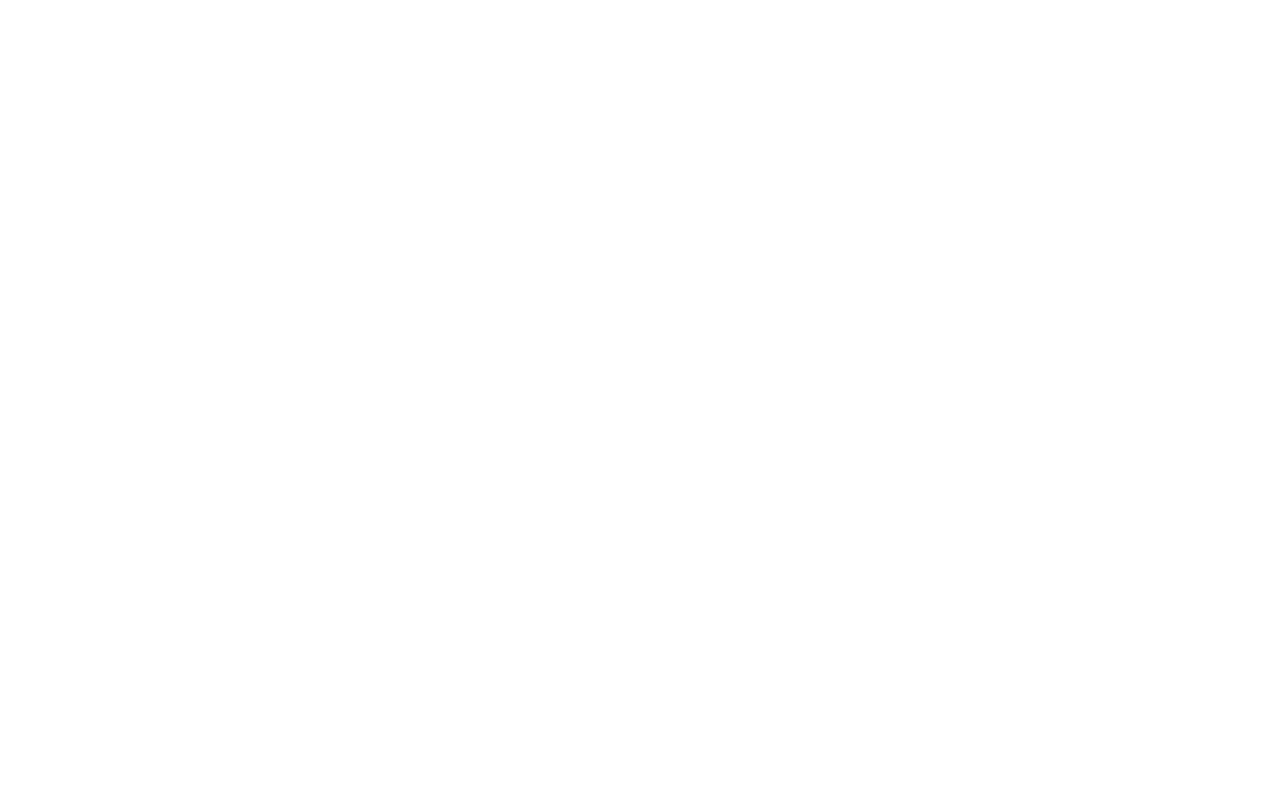
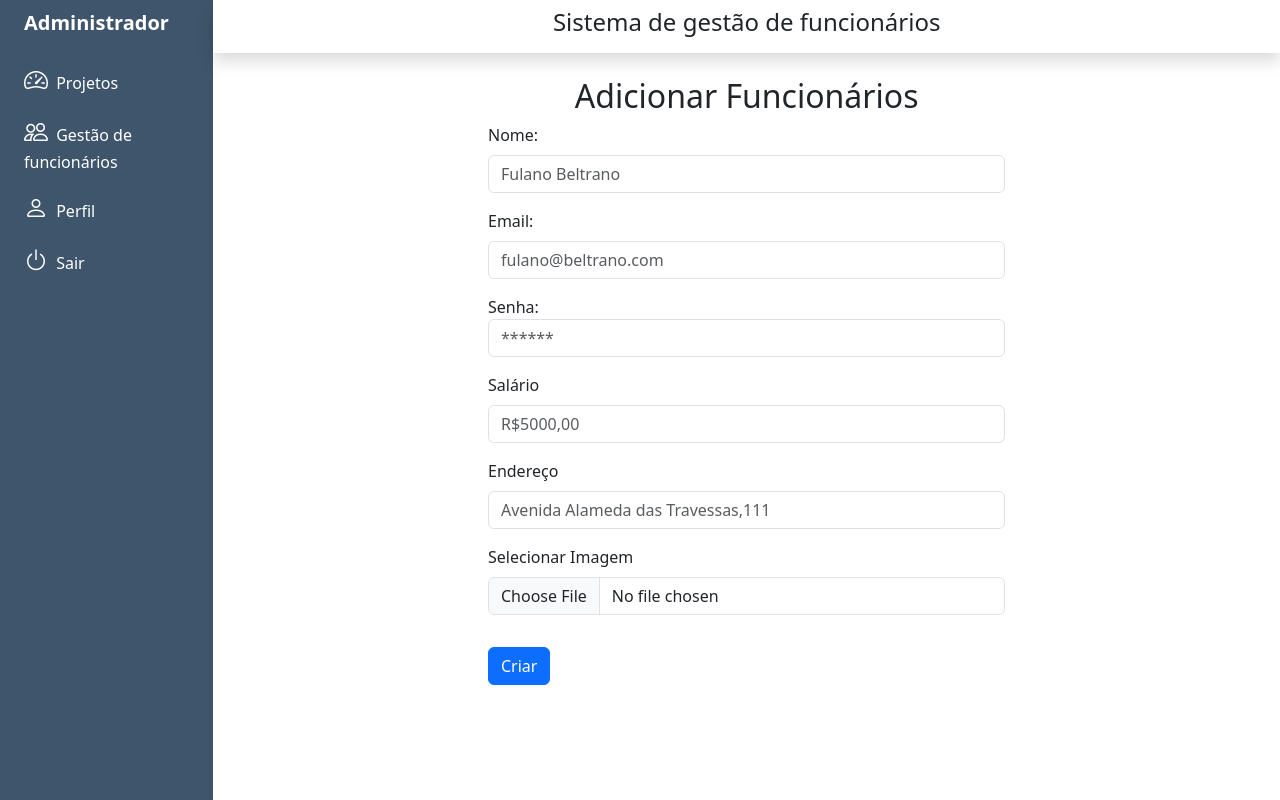
Before and after one commit to Jezebel1990/management-system, a React (Vite) app in the folder frontend/: page /create in a window 1280 px wide. Before the commit this address had no page. Built offline with nearby package versions, Linux system fonts and the light colour scheme.

Commit message:
add employee

```diff
--- /dev/null
+++ b/frontend/src/AddEmployee.jsx
@@ -0,0 +1,82 @@
+/* eslint-disable no-unused-vars */
+ import axios from 'axios';
+ // eslint-disable-next-line no-unused-vars
+ import React, {useState} from 'react';
+import { useNavigate } from 'react-router-dom';
+
+function AddEmployee () {
+    const [data, setData] = useState({
+      name: '',
+      email: '',
+      password: '',
+      address: '',
+      salary: '',
+      image: ''
+    })
+
+const navigate = useNavigate()
+
+const handleSubmit = (event) => {
+  event.preventDefault();
+  const formdata = new FormData();
+  formdata.append("name", data.name);
+  formdata.append("email", data.email);
+  formdata.append("password", data.password);
+  formdata.append("address", data.address);
+  formdata.append("salary", data.salary);
+  formdata.append("image", data.image);
+  axios.post('http://localhost:8081/create',formdata)
+  .then(res => {
+          navigate('/employee')
+  })
+  .catch(err => console.log(err));
+}
+
+  return (
+    <div className='d-flex flex-column align-items-center pt-4'>
+      <h2>Adicionar Funcionários</h2>
+   <form className="row g-3 w-50" onSubmit={handleSubmit}>
+<div className='col-12'>
+  <label htmlFor="inputName" className="form-label">Nome:</label>
+  <input type='text' className='form-control' id='inputName' placeholder='Fulano Beltrano' autoComplete='off'
+  onChange={e => setData({...data, name: e.target.value})}/>
+  </div>
+
+  <div className='col-12'>
+        <label htmlFor='inputEmail4' className='form-label'>Email:</label>
+        <input type="email" className='form-control'id='inputEmail4' placeholder='fulano@beltrano.com' autoComplete='off'
+        onChange={e => setData({...data, email: e.target.value})}/>
+      </div>
+
+ <div className='col-12'>
+      <laberl htmlFor='inputPassword4' className='form-label'>Senha:</laberl>
+      <input type='password' className='form-control' id='inputPassword4' placeholder='******'
+      onChange={e => setData({...data, password: e.target.value})} />
+ </div>
+
+<div className='col-12'>
+   <label htmlFor='inputSalary' className='form-label'>Salário</label>
+   <input type='text' className='form-control' id='inputSalary' placeholder='R$5000,00' autoComplete='off' onChange={e => setData({...data, salary: e.target.value})}/>
+</div>
+
+<div className='col-12'>
+   <label htmlFor='inputAddress' className='form-label'>Endereço</label>
+   <input type='text' className='form-control' id='inputAddress' placeholder='Avenida Alameda das Travessas,111' autoComplete='off'
+   onChange={e => setData({...data, address: e.target.value})} />
+</div>
+
+<div className='col-12 mb-3'>
+   <label className='form-label' htmlFor='inputGroupFile01'>Selecionar Imagem</label>
+   <input type='file' className='form-control' id='inputGroupFile01'
+   onChange={e => setData({...data, image: e.target.files[0]})}/>
+</div>
+
+<div className='col-12'>
+<button type='submit' className='btn btn-primary'>Criar</button>
+</div>
+  </form>
+  </div>
+  );
+}
+
+export default AddEmployee;
--- a/frontend/src/App.jsx
+++ b/frontend/src/App.jsx
@@ -4,12 +4,22 @@
 import Login from './Login'
 import { BrowserRouter, Routes, Route} from 'react-router-dom'
 import Dashboard from './Dashboard'
+import Employee from './Employee'
+import Profile from './Profile'
+import Home from './Home'
+import AddEmployee from './AddEmployee'
 
 function App() {
   return (
       <BrowserRouter>
       <Routes>
-        <Route path='/' element={<Dashboard />}></Route>
+
+        <Route path='/' element={<Dashboard />}>
+        <Route path='' element={< Home />}></Route>
+        <Route path='/employee' element={<Employee />}></Route>
+        <Route path='/profile' element={<Profile />}></Route>
+        <Route path='/create' element={<AddEmployee />}></Route>
+        </Route>
         <Route path='/login' element={<Login />}></Route>
       </Routes>
       </BrowserRouter>
--- a/frontend/src/Dashboard.jsx
+++ b/frontend/src/Dashboard.jsx
@@ -2,6 +2,7 @@
 import React from 'react';
 import 'bootstrap-icons/font/bootstrap-icons.css';
 import './style.css';
+import { Link, Outlet } from 'react-router-dom';
 
 
 function Dashboard() {
@@ -14,19 +15,19 @@
                     <span className="fs-5 fw-bolder d-none d-sm-inline">Administrador</span>
                 </a>
                 <ul className="nav nav-pills flex-column mb-sm-auto mb-0 align-items-center align-items-sm-start" id="menu">
-                    <li className="nav-item">
-                        <a href="#" className="nav-link text-white align-middle px-0">
-                            <i className="fs-4 bi-speedometer"></i> <span className="ms-1 d-none d-sm-inline">Projetos</span>
-                        </a>
+                    <li>
+                        <Link to="/" data-bs-toggle="collapse" className="nav-link text-white align-middle px-0">
+                            <i className="fs-4 bi-speedometer2"></i> <span className="ms-1 d-none d-sm-inline">Projetos</span>
+                        </Link>
                     </li>
 
                     <li>
-                        <a href="#submenu1" data-bs-toggle="collapse" className="nav-link px-0 align-middle text-white">
-                            <i className="fs-4 bi-people"></i> <span className="ms-1 d-none d-sm-inline">Gestão de funcionários</span> </a>
+                        <Link to="/employee" className="nav-link px-0 align-middle text-white">
+                            <i className="fs-4 bi-people"></i> <span className="ms-1 d-none d-sm-inline">Gestão de funcionários</span> </Link>
                             </li>
                     <li>
-                        <a href="#" className="nav-link px-0 align-middle text-white">
-                            <i className="fs-4 bi-person"></i> <span className="ms-1 d-none d-sm-inline">Perfil</span></a>
+                        <Link to="profile" className="nav-link px-0 align-middle text-white">
+                            <i className="fs-4 bi-person"></i> <span className="ms-1 d-none d-sm-inline">Perfil</span></Link>
                     </li>
                     <li>
                         <a href="#" className="nav-link px-0 align-middle text-white">
@@ -35,10 +36,11 @@
                 </ul>
             </div>
         </div>
-        <div className="col py-3">
-           <div>
-
+        <div className="col p-0 m-0">
+           <div className='p-2 d-flex justify-content-center shadow'>
+            <h4>Sistema de gestão de funcionários</h4>
            </div>
+           <Outlet />
         </div>
     </div>
 </div>
--- /dev/null
+++ b/frontend/src/Employee.jsx
@@ -0,0 +1,16 @@
+// eslint-disable-next-line no-unused-vars
+import React from 'react';
+import { Link } from 'react-router-dom';
+
+function Employee() {
+  return (
+    <div className='px-5 py-3'>
+        <div className='d-flex justify-content-center'>
+        <h3>Lista de Funcionários</h3>
+    </div>
+    <Link to="/create" className='btn btn-danger'>Adicionar Funcionários</Link>
+    </div>
+  )
+}
+
+export default Employee
--- /dev/null
+++ b/frontend/src/Home.jsx
@@ -0,0 +1,57 @@
+// eslint-disable-next-line no-unused-vars
+import React from 'react'
+
+function Home() {
+  return (
+    <div>
+    <div className='p-3 d-flex justify-content-around mt-3'>
+      <div className='px-3 pt-2 pb-3 border shadow-sm w-25'>
+        <div className='text-center pb-1'>
+        <h4>Administrador</h4>
+        <hr />
+        </div>
+        <div className=''>
+        <h5>Total: {}</h5>
+      </div>
+      </div>
+      <div className='px-3 pt-2 pb-3 border shadow-sm w-25'>
+        <div className='text-center pb-1'>
+      <h4>Funcionário</h4>
+      </div>
+        <hr />
+        <div className=''>
+        <h5>Total: {}</h5>
+      </div>
+      </div>
+      <div className='px-3 pt-2 pb-3 border shadow-sm w-25'>
+      <div className='text-center pb-1'>
+      <h4>Salário</h4>
+      </div>
+        <hr />
+        <div className=''>
+        <h5>Total: {}</h5>
+      </div>
+    </div>
+</div>
+
+
+<div className='mt-4 px-5 pt-3'>
+    <h3>Lista de Administradores</h3>
+    <table className='table'>
+        <thead>
+            <th>
+                <th>Email</th>
+                <th>Função</th>
+            </th>
+        </thead>
+        <tbody>
+
+        </tbody>
+    </table>
+</div>
+</div>
+
+  )
+}
+
+export default Home
--- /dev/null
+++ b/frontend/src/Profile.jsx
@@ -0,0 +1,10 @@
+// eslint-disable-next-line no-unused-vars
+import React from 'react'
+
+function Profile() {
+  return (
+    <div>Profile</div>
+  )
+}
+
+export default Profile
```
Also changed, not shown: 1 other file (tests, documents, lock files or other folders).
